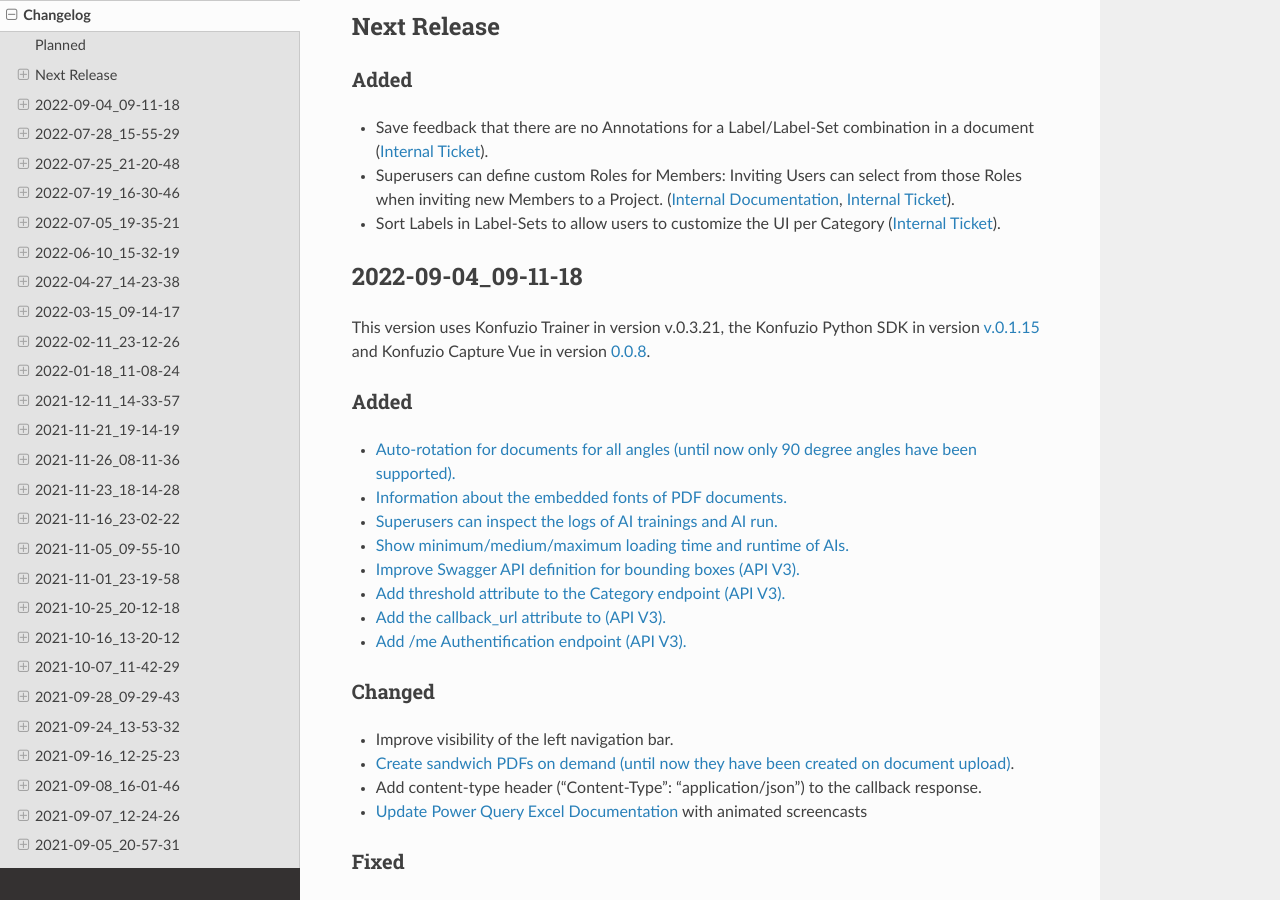
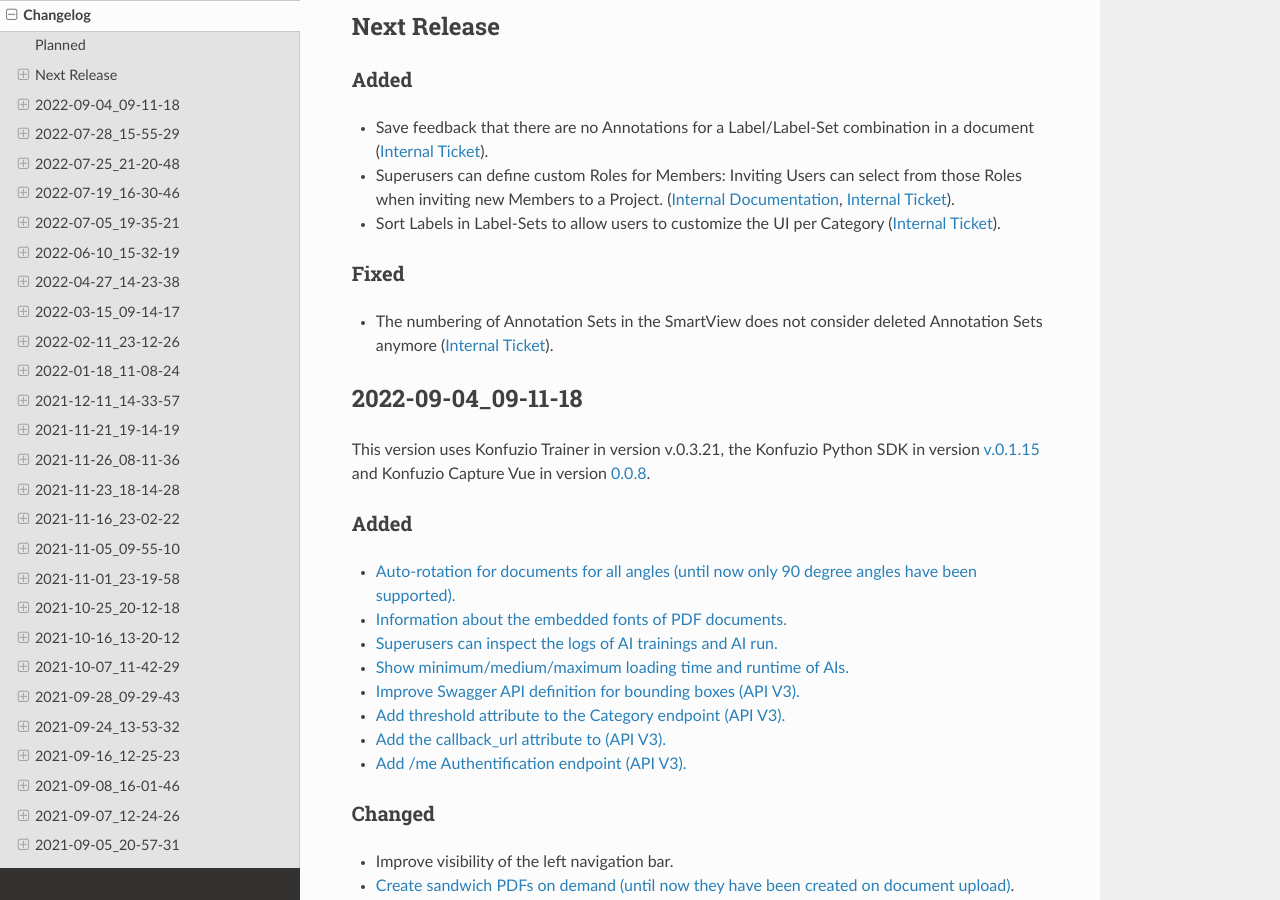
Before and after one commit to konfuzio-ai/konfuzio-sdk, a Sphinx documentation site: the page built from docs/web/changelog_app.md, in a window 1280 px wide and 900 px high, scrolled down 806 px. Built offline with Sphinx 7.4.7 and the Read the Docs theme 2.0.0, drawn with Linux system fonts in a browser that asks for light colours.

Commit message:
Update changelog_app.md

```diff
--- a/docs/web/changelog_app.md
+++ b/docs/web/changelog_app.md
@@ -31,6 +31,9 @@
 - Save feedback that there are no Annotations for a Label/Label-Set combination in a document ([Internal Ticket](https://gitlab.com/konfuzio/objectives/-/issues/9163)).
 - Superusers can define custom Roles for Members: Inviting Users can select from those Roles when inviting new Members to a Project. ([Internal Documentation](https://gitlab.com/konfuzio/manual/-/merge_requests/21/diffs), [Internal Ticket](https://gitlab.com/konfuzio/objectives/-/issues/7364)).
 - Sort Labels in Label-Sets to allow users to customize the UI per Category ([Internal Ticket](https://gitlab.com/konfuzio/objectives/-/issues/8932)).
+
+### Fixed
+- The numbering of Annotation Sets in the SmartView does not consider deleted Annotation Sets anymore ([Internal Ticket](https://gitlab.com/konfuzio/objectives/-/issues/9604)).
 
 ## 2022-09-04_09-11-18
 
```
